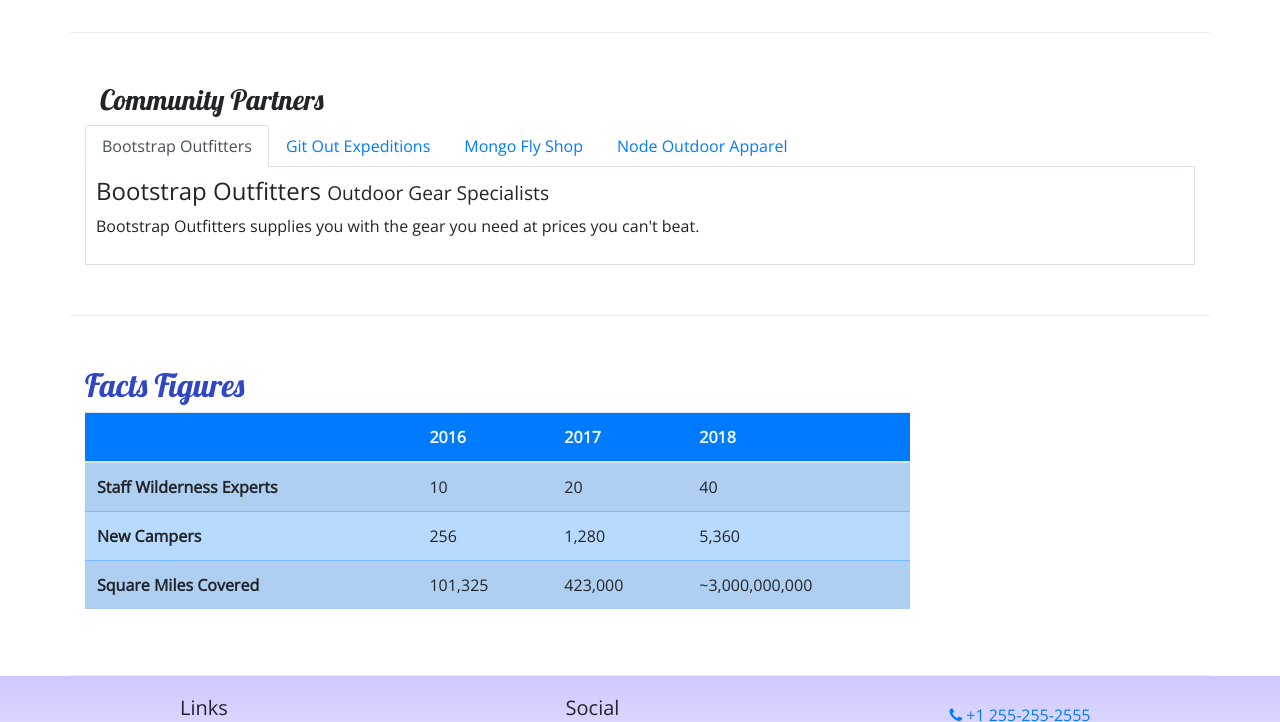
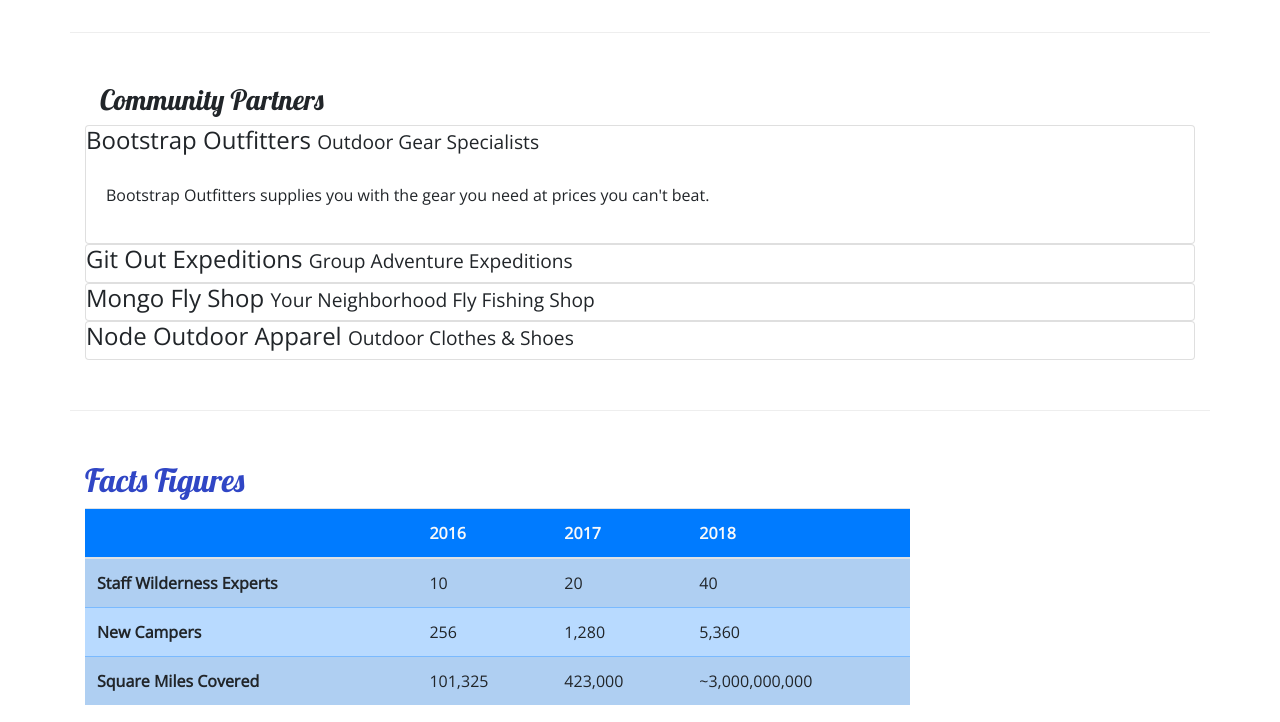
Before and after one commit to GashuA/NuCamp-Site, a website: page aboutus.html in a window 1280 px wide. Shown: the part 810-1532 px from the top of the page. Drawn offline with nearby package versions, Linux system fonts and the light colour scheme.

Commit message:
Accordion Added

```diff
--- a/aboutus.html
+++ b/aboutus.html
@@ -102,28 +102,47 @@
         <div class="row row-content">
             <div class="col">
                 <h3 class="col">Community Partners</h3>
-                <ul class="nav nav-tabs">
-                    <li class="nav-item"><a class="nav-link active" href="#bootstrap" role="tab" data-toggle="tab" > Bootstrap Outfitters</a></li>
-                    <li class="nav-item"><a class="nav-link " href="#git" role="tab" data-toggle="tab" >Git Out Expeditions</a></li>
-                    <li class="nav-item"><a class="nav-link " href="#mongo" role="tab" data-toggle="tab" >Mongo Fly Shop</a></li>
-                    <li class="nav-item"><a class="nav-link " href="#node" role="tab" data-toggle="tab" >Node Outdoor Apparel</a></li>
-                </ul>
-                <div class="tab-content">
-                    <div class="tab-pane fade show active" role="tabpanel" id="bootstrap">
-                        <h4>Bootstrap Outfitters <small>Outdoor Gear Specialists</small></h4>
-                        <p class="d-none d-sm-block">Bootstrap Outfitters supplies you with the gear you need at prices you can't beat.</p>
+
+                <div id="accordion">
+                    <div class="card">
+                        <div role="tab" class="header">
+                            <h4> <a data-toggle="collapse" data-target="#bootstrap"> Bootstrap Outfitters <small>Outdoor Gear Specialists</small></a></h4>
+                            <div class="collapse show" id="bootstrap" data-parent="#accordion" >
+                                <div class="card-body">
+                                    <p class="d-none d-sm-block">Bootstrap Outfitters supplies you with the gear you need at prices you can't beat.</p>
+                                </div>
+                            </div>
+                        </div>
                     </div>
-                    <div class="tab-pane fade" role="tabpanel" id="git">
-                        <h4>Git Out Expeditions <small>Group Adventure Expeditions</small></h4>
-                        <p class="d-none d-sm-block">Join Git Out Expeditions to explore new horizons with a group of other adventurers!</p>
+                    <div class="card">
+                        <div role="tab" class="header">
+                            <h4> <a class="collapsed" data-toggle="collapse" data-target="#git">Git Out Expeditions <small>Group Adventure Expeditions</small></a></h4>
+                            <div class="collapse" id="git" data-parent="#accordion" >
+                                <div class="card-body">
+                                    <p class="d-none d-sm-block">Join Git Out Expeditions to explore new horizons with a group of other adventurers!</p>
+                                </div>
+                            </div>
+                        </div>
                     </div>
-                    <div class="tab-pane fade" role="tabpanel" id="Mongo">
-                        <h4>Mongo Fly Shop <small>Your Neighborhood Fly Fishing Shop</small></h4>
-                        <p class="d-none d-sm-block">Need a new fishing pole, a tacklebox, or flies of all kinds? Stop by Mongo Fly Shop.</p>
+                    <div class="card">
+                        <div role="tab" class="header">
+                            <h4><a class="collapsed" data-toggle="collapse" data-target="#mongo">Mongo Fly Shop <small>Your Neighborhood Fly Fishing Shop</small></a></h4>
+                            <div class="collapse" id="mongo" data-parent="#accordion" >
+                                <div class="card-body">
+                                    <p class="d-none d-sm-block">Need a new fishing pole, a tacklebox, or flies of all kinds? Stop by Mongo Fly Shop.</p>
+                                </div>
+                            </div>
+                        </div>
                     </div>
-                    <div class="tab-pane fade" role="tabpanel" id="node">
-                        <h4>Node Outdoor Apparel <small>Outdoor Clothes & Shoes</small></h4>
-                        <p class="d-none d-sm-block">From polar fleeces to swimsuits, hiking boots to waders, a visit to Node will be sure to get you covered.</p>
+                    <div class="card">
+                        <div role="tab" class="header">
+                            <h4> <a class="collapsed" data-toggle="collapse" data-target="#node">Node Outdoor Apparel <small>Outdoor Clothes & Shoes</small></a></h4>
+                            <div class="collapse" id="node" data-parent="#accordion" >
+                                    <div class="card-body">
+                                    <p class="d-none d-sm-block">From polar fleeces to swimsuits, hiking boots to waders, a visit to Node will be sure to get you covered.</p>
+                                </div>
+                            </div>
+                        </div>
                     </div>
                 </div>
             </div>
--- a/css/styles.css
+++ b/css/styles.css
@@ -39,3 +39,7 @@ header h2 {
     border-top: none;
     padding: 10px;
 }
+a, a:hover {
+    color: inherit;
+    text-decoration: none;
+  }
```
